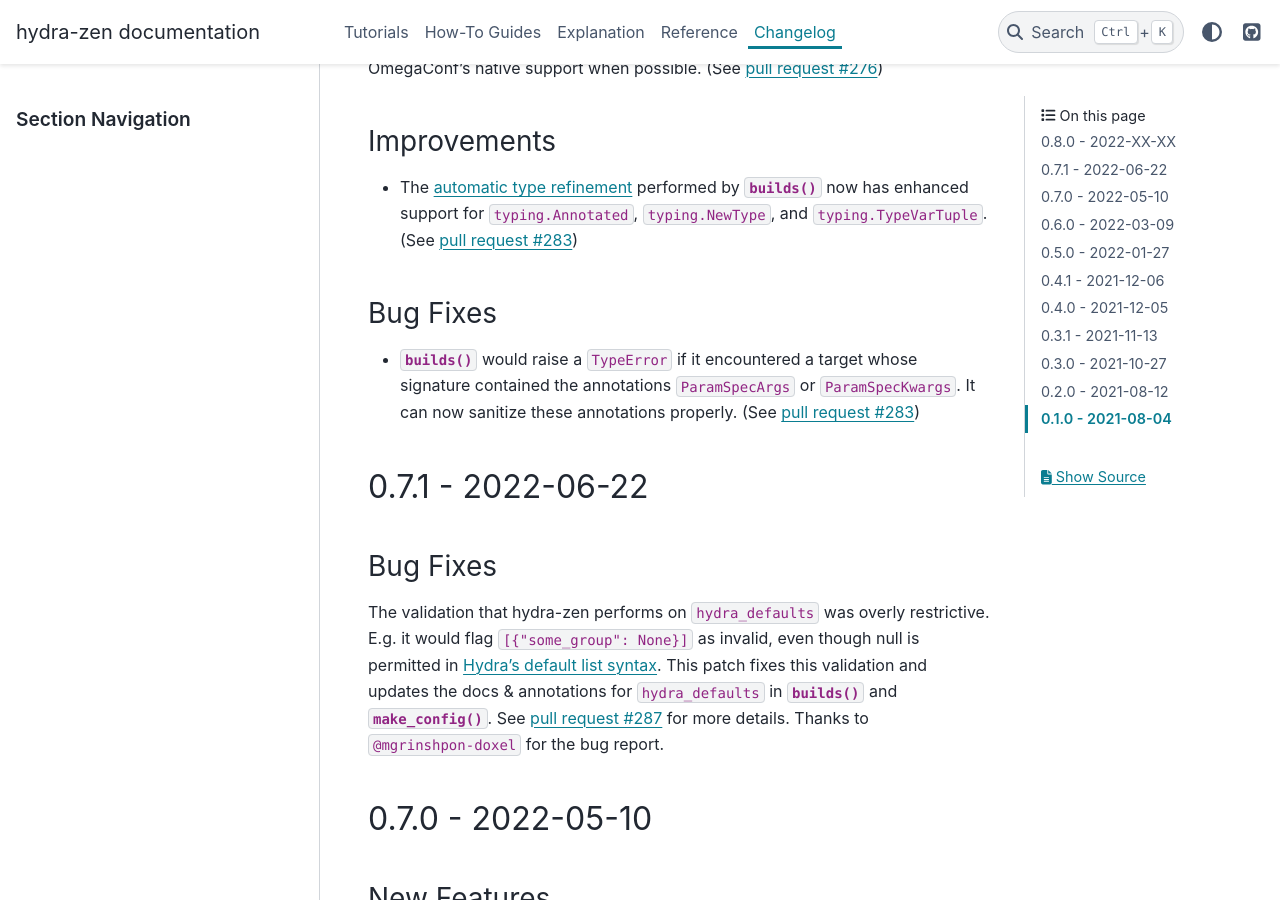
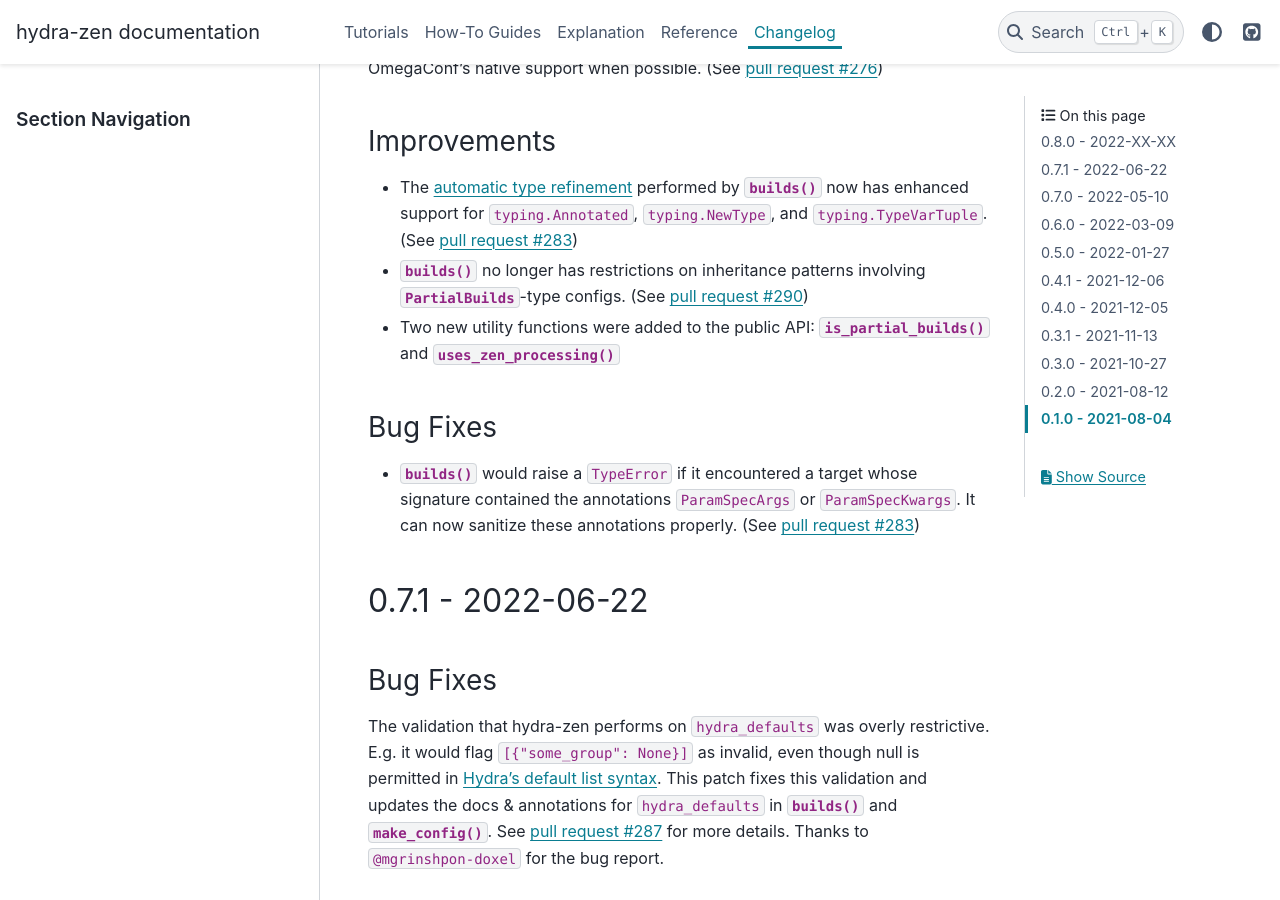
Before and after one commit to mit-ll-responsible-ai/hydra-zen, a Sphinx documentation site: the page built from docs/source/changes.rst, in a window 1280 px wide and 900 px high, scrolled down 637 px. Built offline with Sphinx 7.4.7 and the PyData theme 0.15.4, drawn with Linux system fonts in a browser that asks for light colours; the version number could not be read and is left out.

Commit message:
update changelog

```diff
--- a/docs/source/changes.rst
+++ b/docs/source/changes.rst
@@ -29,7 +29,8 @@
 Improvements
 ------------
 - The :ref:`automatic type refinement <type-support>` performed by :func:`~hydra_zen.builds` now has enhanced support for ``typing.Annotated``, ``typing.NewType``, and ``typing.TypeVarTuple``. (See :pull:`283`)
-
+- :func:`~hydra_zen.builds` no longer has restrictions on inheritance patterns involving `PartialBuilds`-type configs. (See :pull:`290`)
+- Two new utility functions were added to the public API: :func:`~hydra_zen.is_partial_builds` and :func:`~hydra_zen.uses_zen_processing`
 
 Bug Fixes
 ---------
```
